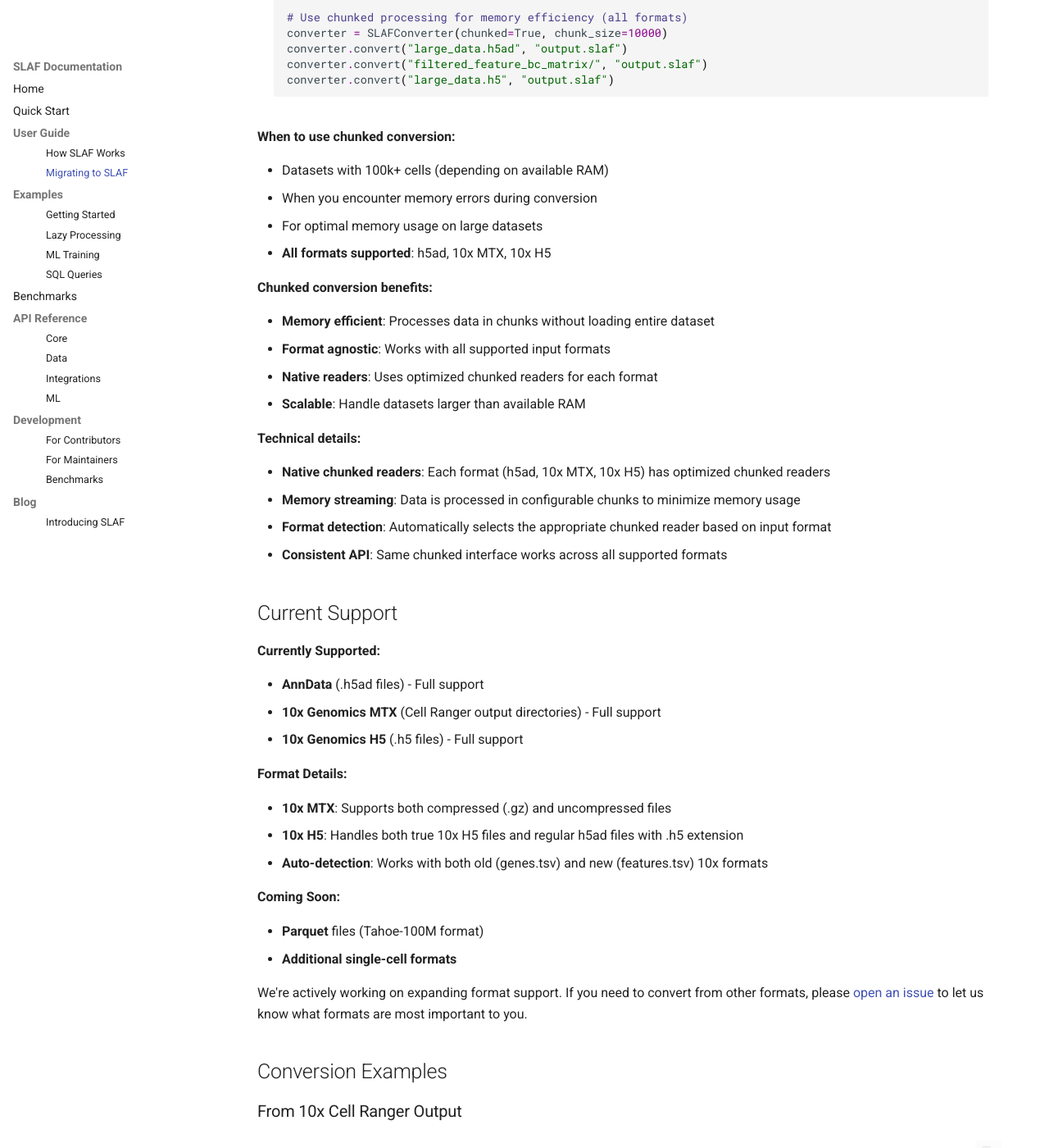
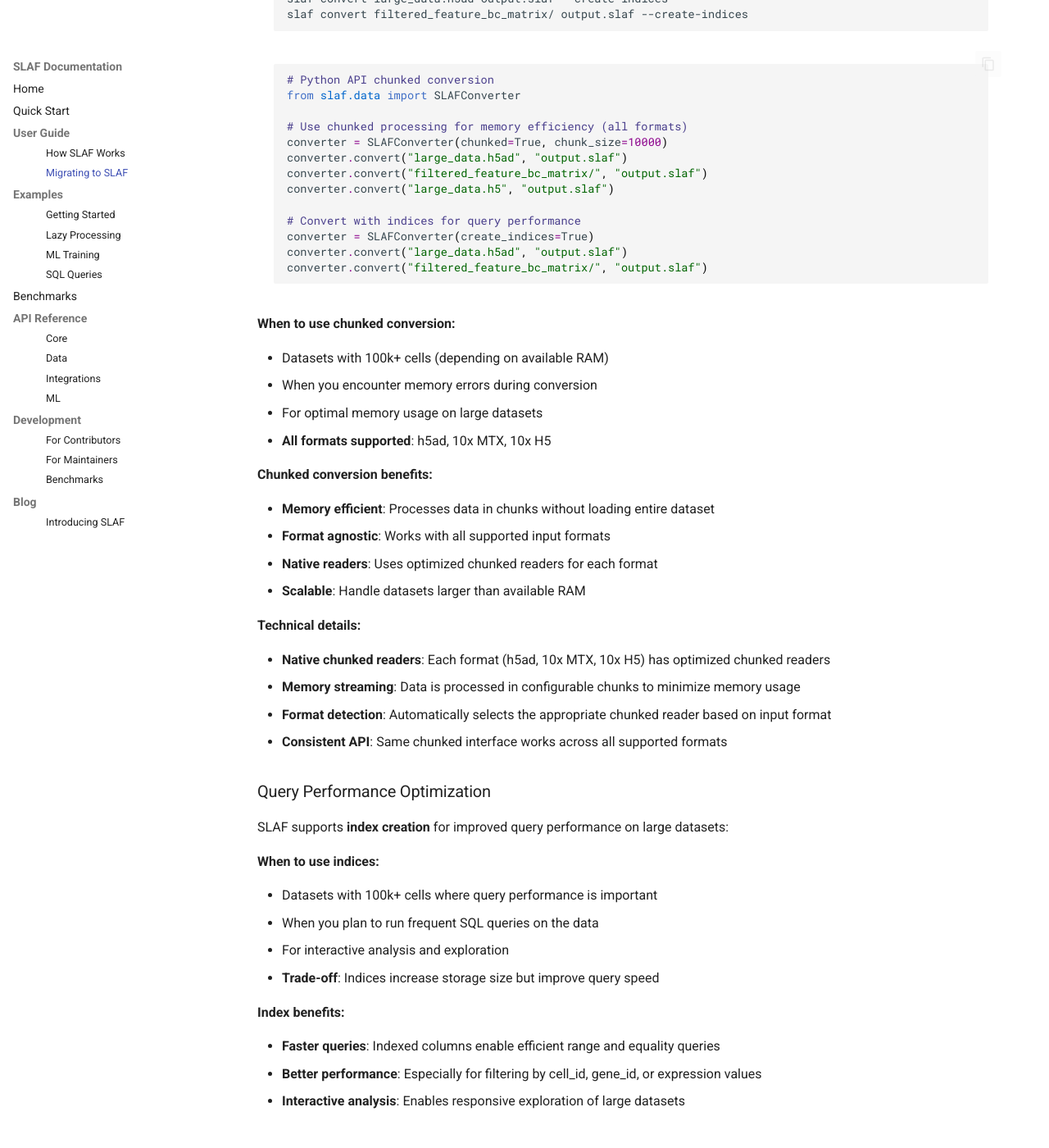
Before and after one commit to slaf-project/slaf, an MkDocs documentation site: the page built from docs/user-guide/migrating-to-slaf.md, in a window 1280 px wide and 1400 px high, scrolled down 1783 px. Shown: the whole window at 82% size. Built offline with MkDocs 1.6.1 and Material for MkDocs 9.7.7, drawn with Linux system fonts in a browser that asks for light colours; comment, search, counter and statistics services are not loaded; some of the changed text lies outside the part shown.

````diff
--- a/docs/user-guide/migrating-to-slaf.md
+++ b/docs/user-guide/migrating-to-slaf.md
@@ -16,6 +16,9 @@ slaf convert data.h5 output.slaf
 
 # Convert with verbose output
 slaf convert data.h5ad output.slaf --verbose
+
+# Convert with indices for query performance (recommended for large datasets)
+slaf convert data.h5ad output.slaf --create-indices
 
 # Explicit format specification (if auto-detection fails)
 slaf convert data.h5 output.slaf --format 10x_h5
@@ -67,6 +70,10 @@ SLAF supports **chunked conversion** for all input formats, enabling memory-effi
 slaf convert large_data.h5ad output.slaf --chunked --chunk-size 10000
 slaf convert filtered_feature_bc_matrix/ output.slaf --chunked --chunk-size 5000
 slaf convert large_data.h5 output.slaf --chunked --chunk-size 15000
+
+# Convert with indices for query performance
+slaf convert large_data.h5ad output.slaf --create-indices
+slaf convert filtered_feature_bc_matrix/ output.slaf --create-indices
 ```
 
 ```python
@@ -78,6 +85,11 @@ converter = SLAFConverter(chunked=True, chunk_size=10000)
 converter.convert("large_data.h5ad", "output.slaf")
 converter.convert("filtered_feature_bc_matrix/", "output.slaf")
 converter.convert("large_data.h5", "output.slaf")
+
+# Convert with indices for query performance
+converter = SLAFConverter(create_indices=True)
+converter.convert("large_data.h5ad", "output.slaf")
+converter.convert("filtered_feature_bc_matrix/", "output.slaf")
 ```
 
 **When to use chunked conversion:**
@@ -100,6 +112,23 @@ converter.convert("large_data.h5", "output.slaf")
 - **Memory streaming**: Data is processed in configurable chunks to minimize memory usage
 - **Format detection**: Automatically selects the appropriate chunked reader based on input format
 - **Consistent API**: Same chunked interface works across all supported formats
+
+### Query Performance Optimization
+
+SLAF supports **index creation** for improved query performance on large datasets:
+
+**When to use indices:**
+
+- Datasets with 100k+ cells where query performance is important
+- When you plan to run frequent SQL queries on the data
+- For interactive analysis and exploration
+- **Trade-off**: Indices increase storage size but improve query speed
+
+**Index benefits:**
+
+- **Faster queries**: Indexed columns enable efficient range and equality queries
+- **Better performance**: Especially for filtering by cell_id, gene_id, or expression values
+- **Interactive analysis**: Enables responsive exploration of large datasets
 
 ## Current Support
 
@@ -136,6 +165,10 @@ slaf convert filtered_feature_bc_matrix.h5 output.slaf
 # Chunked conversion for large datasets
 slaf convert filtered_feature_bc_matrix/ output.slaf --chunked --chunk-size 5000
 slaf convert filtered_feature_bc_matrix.h5 output.slaf --chunked --chunk-size 10000
+
+# Convert with indices for query performance
+slaf convert filtered_feature_bc_matrix/ output.slaf --create-indices
+slaf convert filtered_feature_bc_matrix.h5 output.slaf --create-indices
 ```
 
 ### From AnnData
@@ -146,6 +179,9 @@ slaf convert data.h5ad output.slaf
 
 # Chunked conversion for large h5ad files
 slaf convert large_data.h5ad output.slaf --chunked --chunk-size 15000
+
+# Convert with indices for query performance
+slaf convert large_data.h5ad output.slaf --create-indices
 ```
 
 ### From Python
@@ -161,6 +197,12 @@ converter.convert("your_10x_file.h5", "output.slaf")
 
 # Chunked conversion for all formats
 converter = SLAFConverter(chunked=True, chunk_size=10000)
+converter.convert("large_data.h5ad", "output.slaf")
+converter.convert("large_10x_directory/", "output.slaf")
+converter.convert("large_10x_file.h5", "output.slaf")
+
+# Convert with indices for query performance
+converter = SLAFConverter(create_indices=True)
 converter.convert("large_data.h5ad", "output.slaf")
 converter.convert("large_10x_directory/", "output.slaf")
 converter.convert("large_10x_file.h5", "output.slaf")
````
Also changed, not shown: 3 other files.
